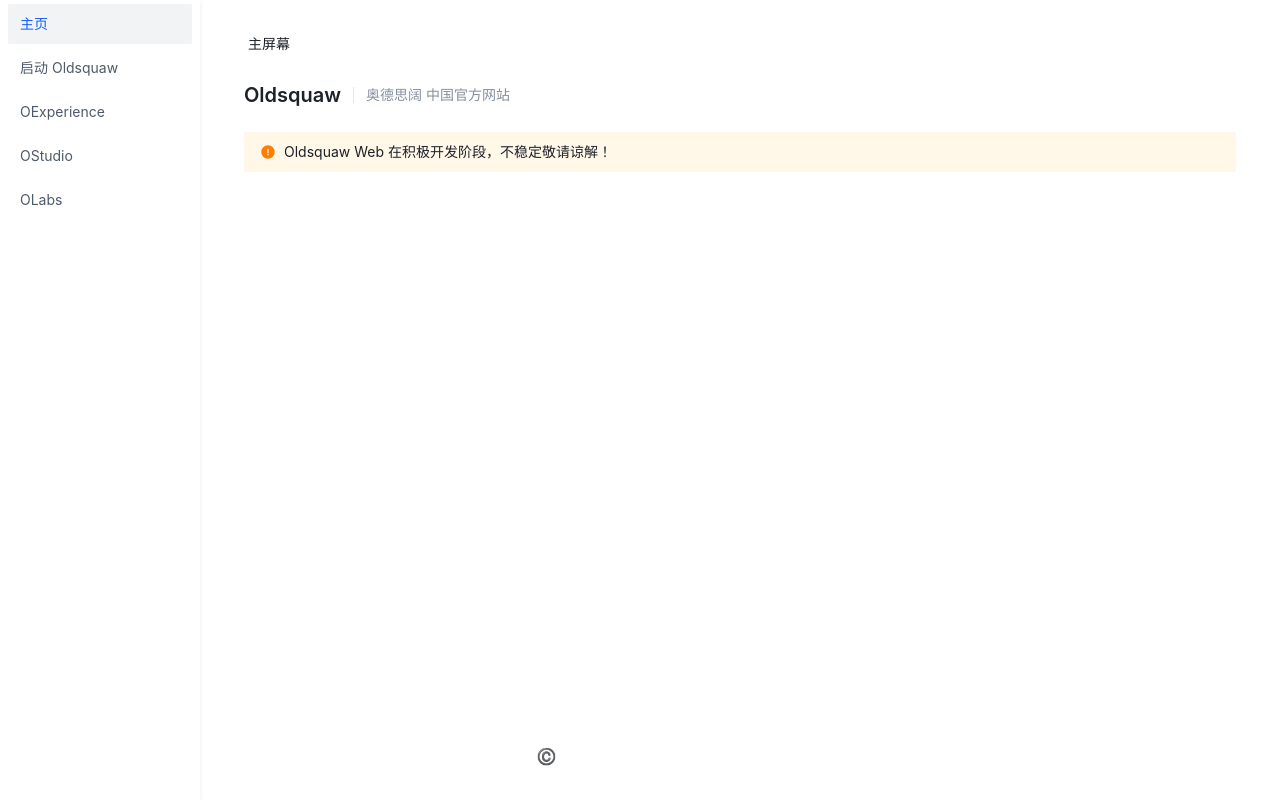
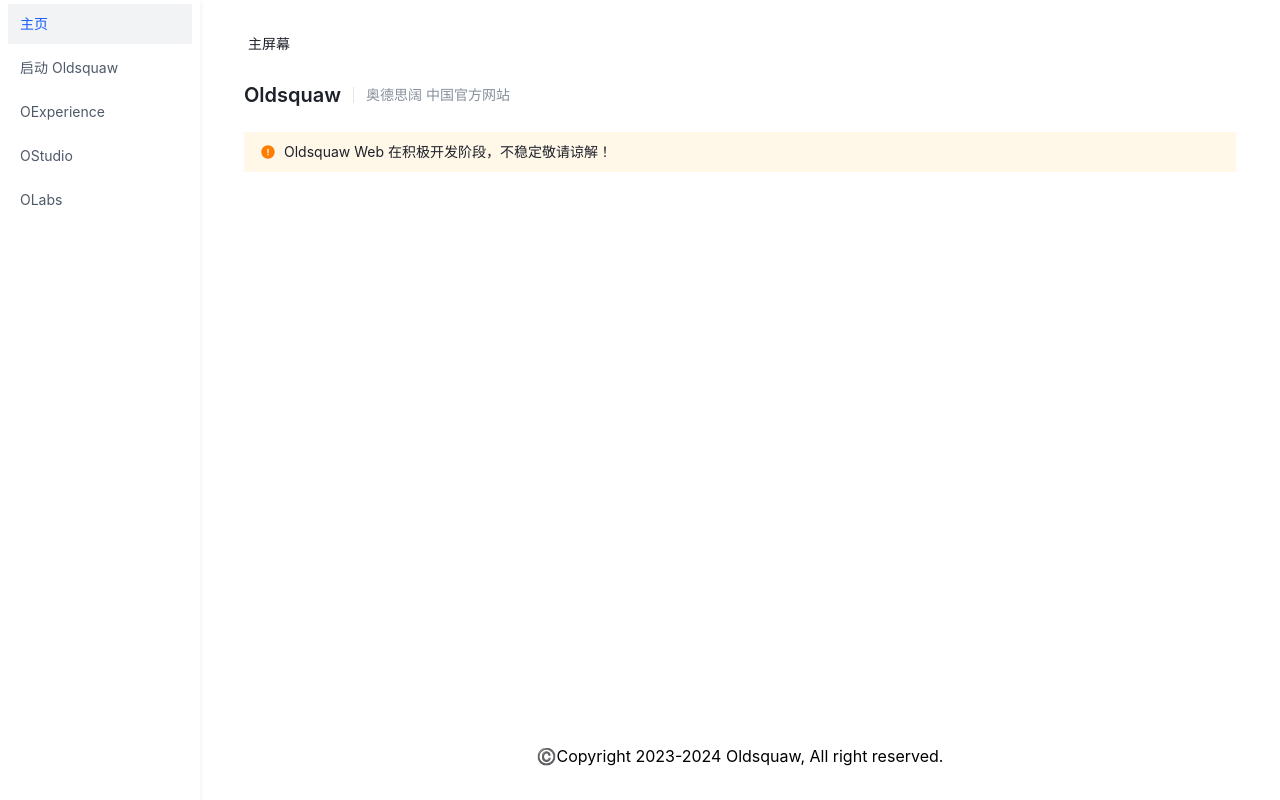
Before and after one commit to Oldsquaw/Web, a Vue app: page / in a window 1280 px wide. Built offline with nearby package versions, Linux system fonts and the light colour scheme; some icons are missing.

Commit message:
[FIX]修复暗黑模式适配的 Copyright 文本无论何时均为白色显示。 无详情。 100% 部分由 @CycleBai 提交。

```diff
--- a/src/Layouts/c3n97.vue
+++ b/src/Layouts/c3n97.vue
@@ -58,7 +58,7 @@
         <a-layout-content>
           <slot class="content-slot"/>
         </a-layout-content>
-        <a-layout-footer :style="{ color: '#FFFFFF' }">©️Copyright 2023-2024 Oldsquaw, All right reserved.</a-layout-footer>
+        <a-layout-footer>©️Copyright 2023-2024 Oldsquaw, All right reserved.</a-layout-footer>
       </a-layout>
     </a-layout>
   </a-layout>
@@ -143,6 +143,7 @@
 @media(prefers-color-scheme: dark) {
   .content1 {
     background: #2a2a2b;
+    color: #ffffff;
   }
 }
 </style>
```
